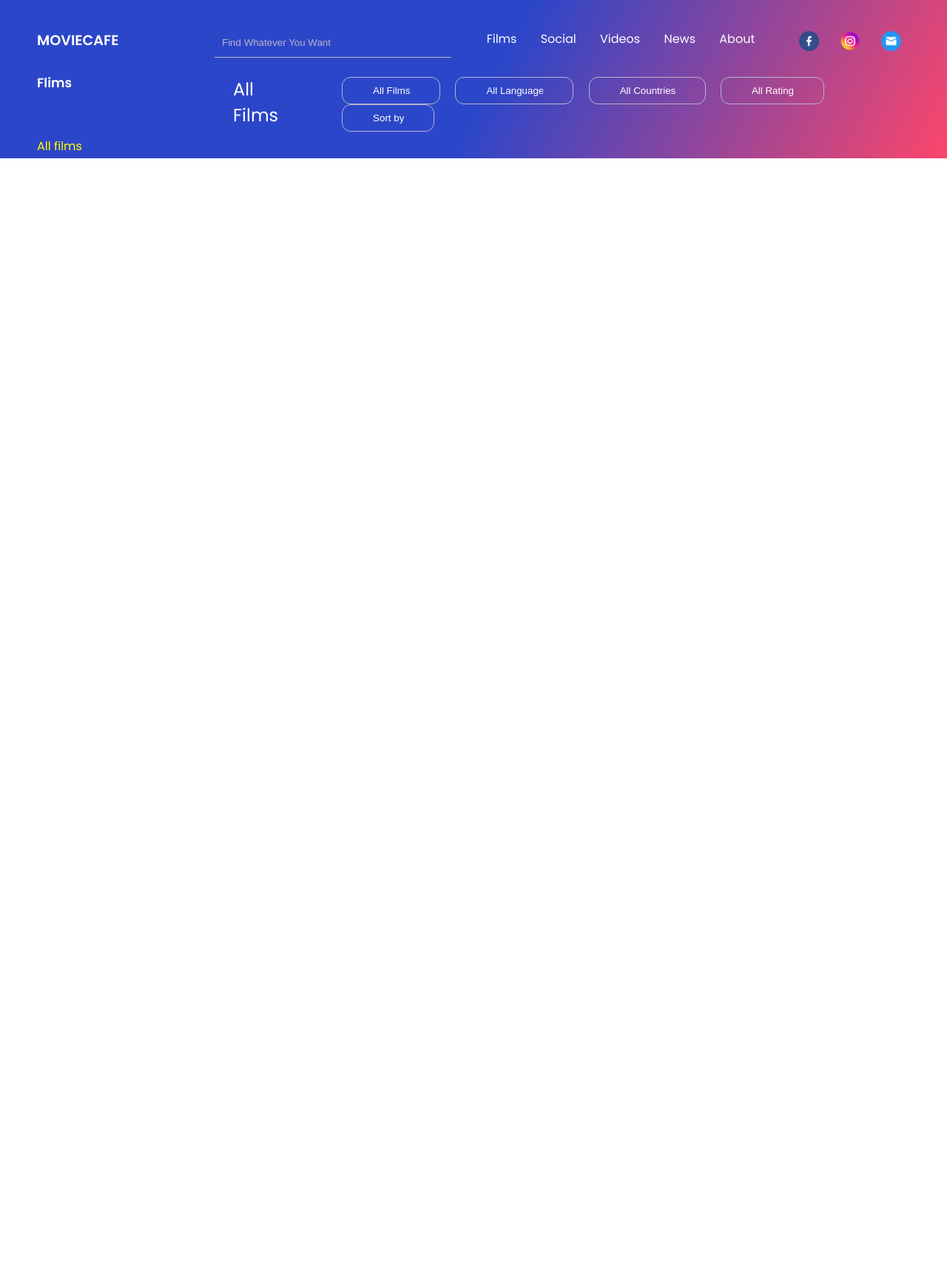
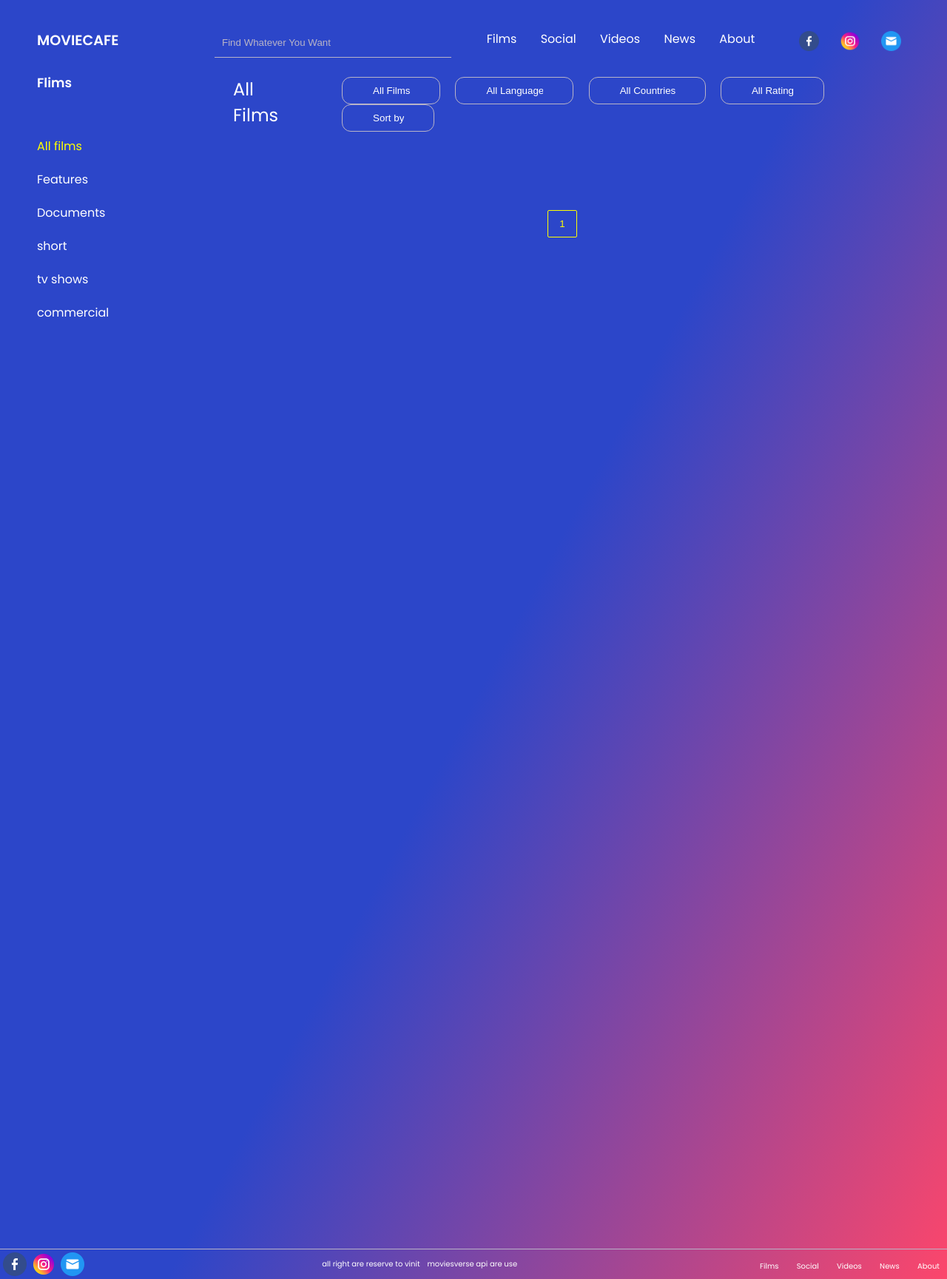
Before and after one commit to Vinitgharat11/MovieHub, a plain HTML site: page index.html in a window 1280 px wide. Shown: the whole page at 74% size. Before the commit the page ends 800 px from the top, so only its background shows below. Drawn offline with Linux system fonts and the light colour scheme; no server answers.

Commit message:
ui chnages

```diff
--- a/index.html
+++ b/index.html
@@ -82,14 +82,32 @@
               </select>
             </div>
           </div>
-          <div class="movies" id="movies">
-
-          </div>
-
+          <div class="movies" id="movies"></div>
+          <div id="pagination-container"></div>
         </section>
         <!-- main section end -->
       </div>
     </div>
+    <!-- footer -->
+    <footer class="footer">
+      <div class="social-link">
+        <img src="/logo/facebook.png" alt="" />
+        <img src="/logo/instagram.png" alt="" />
+        <img src="/logo/mail.png" alt="" />
+      </div>
+      <div class="copyright">
+        <p>all right are reserve to vinit</p>
+        <p>moviesverse api are use</p>
+      </div>
+      <div class="other-links">
+        <a href="/">Films</a>
+        <a href="/">Social</a>
+        <a href="/">Videos</a>
+        <a href="/">News</a>
+        <a href="/">About</a>
+      </div>
+    </footer>
+    <!-- footer -->
   </body>
   <script src="script.js"></script>
 </html>
--- a/script.js
+++ b/script.js
@@ -1,28 +1,30 @@
-const movieContainer = document.getElementById('movies')
+const movieContainer = document.getElementById("movies");
+const paginationContainer = document.getElementById("pagination-container");
 
-const url = "https://moviesverse1.p.rapidapi.com/movies/1";
+const apiKey = "a4564eda00mshda6272279634f46p10f310jsn501d1234f374";
+const host = "moviesverse1.p.rapidapi.com";
+const baseUrl = "https://moviesverse1.p.rapidapi.com/movies/";
+
 const options = {
   method: "GET",
   headers: {
-    "X-RapidAPI-Key": "a4564eda00mshda6272279634f46p10f310jsn501d1234f374",
-    "X-RapidAPI-Host": "moviesverse1.p.rapidapi.com",
+    "X-RapidAPI-Key": apiKey,
+    "X-RapidAPI-Host": host,
   },
 };
 
-const fetchMovie = async () => {
-  const data = await fetch(url, options);
-  return data.json();
-  showMovie()
+const fetchMovies = async (page) => {
+  const url = baseUrl + page;
+  const response = await fetch(url, options);
+
+  return response.json();
 };
-fetchMovie();
 
-const showMovie = async () => {
-  const movies = await fetchMovie();
-  console.log(movies)
-
-  movies.movies.forEach((movie) => {
+const showMovie = (movies) => {
+  movieContainer.innerHTML = "";
+  movies.forEach((movie) => {
     const movieCard = document.createElement("div");
-    movieCard.classList = "movieCard";
+    movieCard.classList.add("movieCard");
     movieCard.innerHTML = `
       <img src="${movie.img}"/>
       <p>${movie.id}</p>
@@ -31,6 +33,38 @@ const showMovie = async () => {
   });
 };
 
-showMovie();
+const updatePaginationUI = () => {
+  paginationContainer.innerHTML = "";
+  for (let i = 1; i <= totalpages; i++) {
+    const button = document.createElement("button");
+    button.textContent = i;
+    button.addEventListener("click", () => changepage(i));
+    button.classList.toggle("active", i === currentpage);
+    button.disabled = i === currentpage;
+    paginationContainer.appendChild(button);
+  }
+};
 
-// script.js
+const changepage = async (newpage) => {
+  try {
+    const { movies, totalPages } = await fetchMovies(newpage);
+
+    if (!movies || !Array.isArray(movies)) {
+      throw new Error(
+        "Movies is not an array or is undefined in the API response."
+      );
+    }
+    currentpage = newpage;
+    totalpages = totalPages;
+    updatePaginationUI();
+    showMovie(movies);
+  } catch (error) {
+    console.error("Error fetching movies:", error);
+  }
+};
+
+let totalpages = 1;
+let currentpage = 1;
+
+changepage(currentpage);
+updatePaginationUI();
--- a/style.css
+++ b/style.css
@@ -24,10 +24,16 @@ body {
   font-family: "Poppins", sans-serif;
   font-weight: 400;
   font-style: normal;
+  scrollbar-width: thin;
+
+}
+body::-webkit-scrollbar {
+  width: 0.1em;
 }
 .container {
   padding: 10px 50px;
   position: relative;
+
 }
 
 /* sidebar styling */
@@ -35,7 +41,6 @@ aside {
   width: 14rem;
   height: 90vh;
   position: fixed;
-
 }
 .logo {
   margin: 30px 0px;
@@ -76,6 +81,9 @@ aside {
 }
 /* sidebar styling */
 
+section {
+  height: 200vh;
+}
 /* navbar styling */
 .inputContainer {
   width: 20rem;
@@ -120,21 +128,20 @@ aside {
 /* navbar styling */
 
 /* main section styling */
-.title{
+.title {
   display: flex;
-
 }
 .title p {
   color: var(--primary-color);
   padding: 25px;
   font-size: 1.5rem;
 }
-.movie-dropdown{
+.movie-dropdown {
   padding: 24px;
   margin: 2px;
 }
 
-#dropdown{
+#dropdown {
   background: transparent;
   outline: none;
   border: 1px solid var(--muted);
@@ -144,42 +151,40 @@ color: var(--primary-color);
   margin: 0 8px;
 }
 
-#dropdown:hover{
-
+#dropdown:hover {
   border: 1px solid var(--active-color);
-
 }
 select {
   appearance: none;
   -webkit-appearance: none;
   -moz-appearance: none;
   text-indent: 1px;
-  text-overflow: '';
+  text-overflow: "";
 }
-option{
+option {
   background-color: black;
   opacity: 0.2;
   padding: 10px;
-
 }
 /* fetch movies */
 
-.movies{
+.movies {
   display: grid;
- grid-template-columns: repeat(5, minmax(10px, 1fr));
+  grid-template-columns: repeat(4, minmax(10px, 1fr));
 }
 
-.movieCard{
-  /* background-color: red; */
+.movieCard {
   margin: 10px;
   padding: 2px;
-  width: 10rem;
+  width: 15rem;
+  display: flex;
+  flex-direction: column;
+  align-items: center;
 }
-.movieCard img{
+.movieCard img {
   width: 8rem;
-;
 }
-.movieCard p{
+.movieCard p {
   width: 8rem;
   color: white;
   font-size: small;
@@ -189,3 +194,65 @@ option{
 /* fetch movies */
 
 /* main section styling */
+/* pagination  */
+
+#pagination-container {
+  display: flex;
+  justify-content: center;
+  margin-top: 5rem;
+}
+
+#pagination-container button{
+  margin: 0 5px;
+  padding: 10px 15px;
+  background-color: transparent;
+  border:1px solid var(--muted);
+ color: var(--primary-color);
+ border-radius: 2px;
+}
+#pagination-container .active{
+border: 1px solid var(--active-color);
+color: var(--active-color);
+}
+/* pagination  */
+
+/* footer */
+
+.footer{
+  border-top: 1px solid var(--muted);
+  display: flex;
+  justify-content: space-between;
+  align-items: center;
+
+}
+
+.social-link {
+display: flex;
+
+}
+.social-link img {
+width: 2rem;
+padding: 2px 0.1rem;
+border: 2px solid transparent;
+
+}
+.social-link img:hover {
+  cursor: pointer;
+  border: 2px solid var(--active-color);
+  border-radius: 100%;
+}
+
+.copyright{
+  color: var(--primary-color);
+  font-size: 10px;
+  display: inline-flex;
+  gap: 10px
+}
+.other-links a{
+  color: var(--primary-color);
+  text-decoration: none;
+  margin: 0 10px;
+  font-size: 10px;
+
+}
+/* footer */
```
Lines whose indentation alone changed are shown as unchanged.
